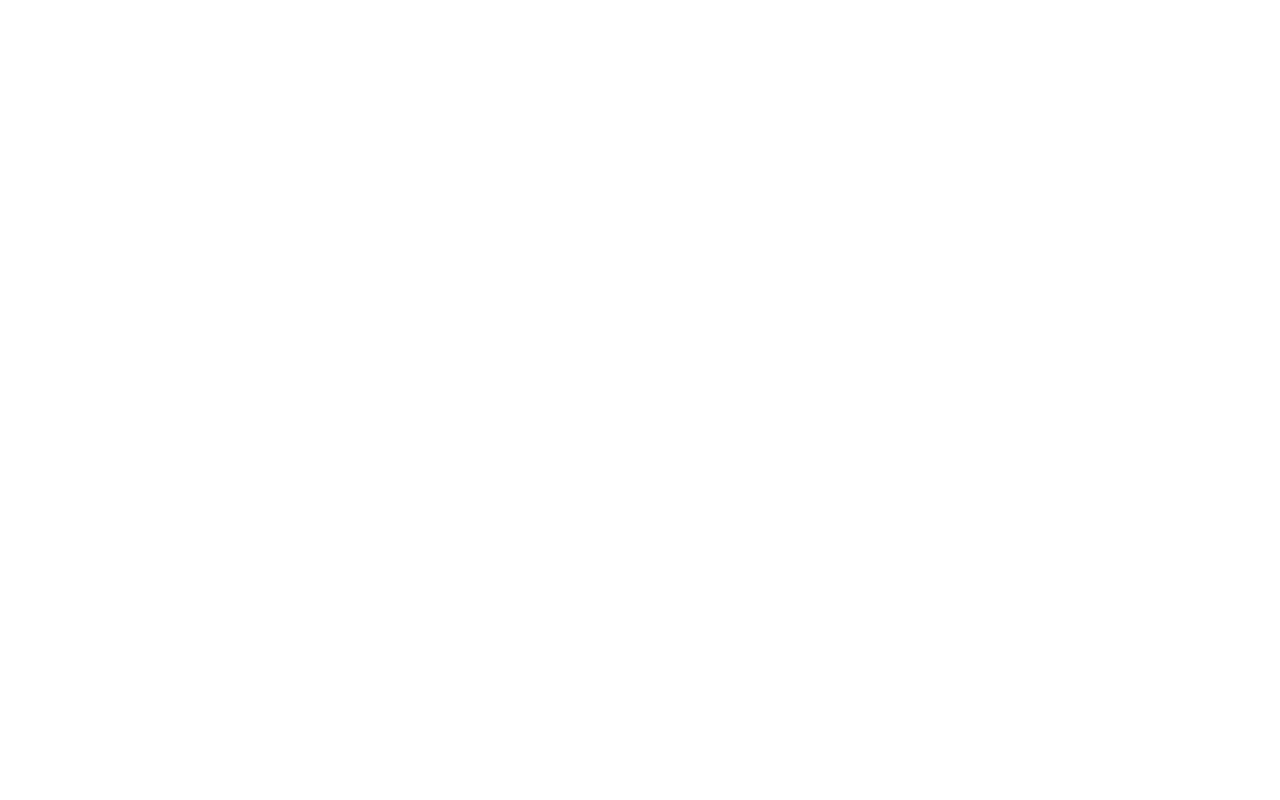
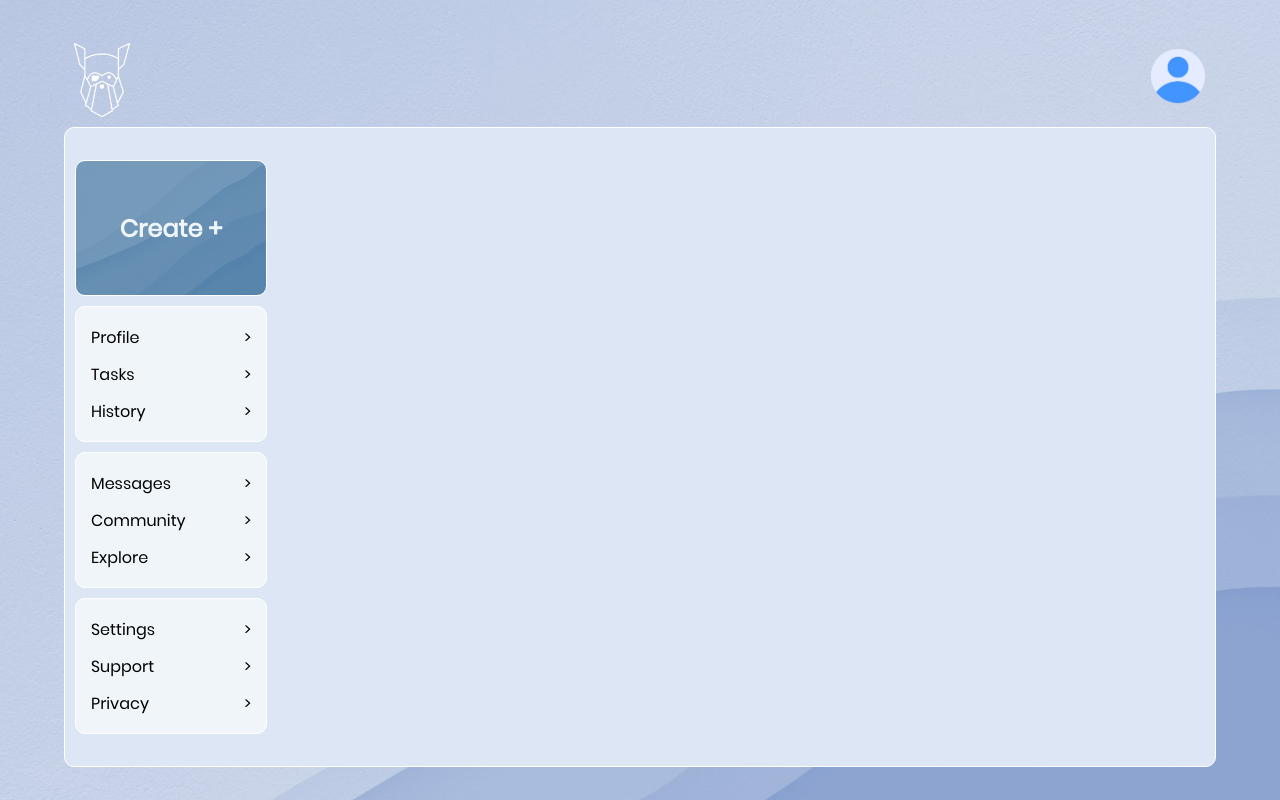
Before and after one commit to FarouqII/admin-dashboard, a plain HTML site: page index.html in a window 1280 px wide. Drawn offline with Linux system fonts and the light colour scheme.

Commit message:
Set up site layout
Set up where the header is positioned and created the side navigation

```diff
--- a/index.html
+++ b/index.html
@@ -8,6 +8,49 @@
     <title>Admin Dashboard</title>
 </head>
 <body>
-
+    <header>
+        <img id="logo" src="./assets/odin.png">
+        <a href="www.theodinproject.com" id="account-btn"><img id="account-logo" src="./assets/user.png"></a>
+    </header>
+    <div id="page-container">
+        <nav>
+            <a href="www.theodinproject.com" class="nav-tile" id="create-btn">Create +</a>
+            <div class="nav-tile" id="account">
+                <ul>
+                    <li><a href="www.theodinproject.com" class="link-item"><span>Profile</span><span class="arrow">></span></a></li>
+                    <li><a href="www.theodinproject.com" class="link-item"><span>Tasks</span><span class="arrow">></span></a></li>
+                    <li><a href="www.theodinproject.com" class="link-item"><span>History</span><span class="arrow">></span></a></li>
+                </ul>
+            </div>
+            <div class="nav-tile" id="social">
+                <ul>
+                    <li><a href="www.theodinproject.com" class="link-item"><span>Messages</span><span class="arrow">></span></a></li>
+                    <li><a href="www.theodinproject.com" class="link-item"><span>Community</span><span class="arrow">></span></a></li>
+                    <li><a href="www.theodinproject.com" class="link-item"><span>Explore</span><span class="arrow">></span></a></li>
+                </ul>
+            </div>
+            <div class="nav-tile" id="settings">
+                <ul>
+                    <li><a href="www.theodinproject.com" class="link-item"><span>Settings</span><span class="arrow">></span></a></li>
+                    <li><a href="www.theodinproject.com" class="link-item"><span>Support</span><span class="arrow">></span></a></li>
+                    <li><a href="www.theodinproject.com" class="link-item"><span>Privacy</span><span class="arrow">></span></a></li>
+                </ul>
+            </div>
+        </nav>
+        <main>
+            <div id="grid-container">
+                <div class="project"></div>
+                <div class="project"></div>
+                <div class="project"></div>
+                <div class="project"></div>
+                <div class="project"></div>
+                <div class="project"></div>
+            </div>
+            <div id="side">
+                <div id="announcements"></div>
+                <div id="trending"></div>
+            </div>
+        </main>
+    </div>
 </body>
 </html>
--- a/styles.css
+++ b/styles.css
@@ -1,28 +1,119 @@
 * {
     box-sizing: border-box;
+}
+
+@font-face {
+    font-family: "Poppins Regular";
+    src: url("./assets/Poppins-Regular.ttf");
+}
+
+@font-face {
+    font-family: "Poppins Bold";
+    src: url("./assets/Poppins-Bold.ttf");
+}
+
+body {
+    width: 100vw;
+    height: 100vh;
+    background: url(./assets/background.jpg) no-repeat;
+    overflow: hidden;
+    display: flex;
+    flex-direction: column;
+    align-items: center;
+    justify-content: center;
+    padding: 0;
+    margin: 0;
+    font-family: "Poppins Regular", sans-serif;
+}
+
+a {
+    text-decoration: none;
+    color: inherit;
 }
 
 /* Header */
 header {
     display: flex;
+    background: transparent;
+    width: 90vw;
+    padding: 10px;
+    align-items: center;
 }
 
 #account-btn {
     margin-left: auto;
 }
 
+#account-logo {
+    width: 3.5rem;
+}
+
 #logo {
     margin-right: auto;
+    width: 3.5rem;
 }
 
 /* Side Nav */
 nav {
     position: fixed;
+    display: grid;
+    grid-template-rows: repeat(3, 1fr);
+    gap: 10px;
+}
+
+.nav-tile {
+    height: 17vh;
+    width: 15vw;
+    border: 1px solid white;
+    border-radius: 10px;
+    padding: 15px;
+    background: rgb(240, 245, 250);
+}
+
+#create-btn {
+    display: flex;
+    justify-content: center;
+    align-items: center;
+    background: url("./assets/create-btn-bg.JPG") no-repeat;
+    background-size: cover;
+    font-size: 1.5rem;
+    font-weight: 700;
+    overflow: hidden;
+    color: rgb(240, 245, 250);
+}
+
+ul {
     display: flex;
     flex-direction: column;
+    list-style: none;
+    padding: 0;
+    margin: 0;
+    gap: 10px;
+    justify-content: space-evenly;
+    height: 100%;
+}
+
+.link-item {
+    display: flex;
+}
+
+.arrow {
+    margin-left: auto;
 }
 
 /* Main Content */
+#page-container {
+    display: flex;
+    align-items: center;
+    width: 90vw;
+    height: 80vh;
+    background: rgb(220, 230, 245);
+    border: 1px solid white;
+    border-radius: 10px;
+    overflow: hidden;
+    padding: 10px;
+}
+
 #grid-container {
     display: grid;
     grid-template: repeat(3, 1fr) / (2, 1fr);
```
Also changed, not shown: assets/Poppins-Bold.ttf (added), assets/Poppins-Regular.ttf (added), assets/create-btn-bg.JPG (added), assets/odin.png (added), assets/user.png (added).
